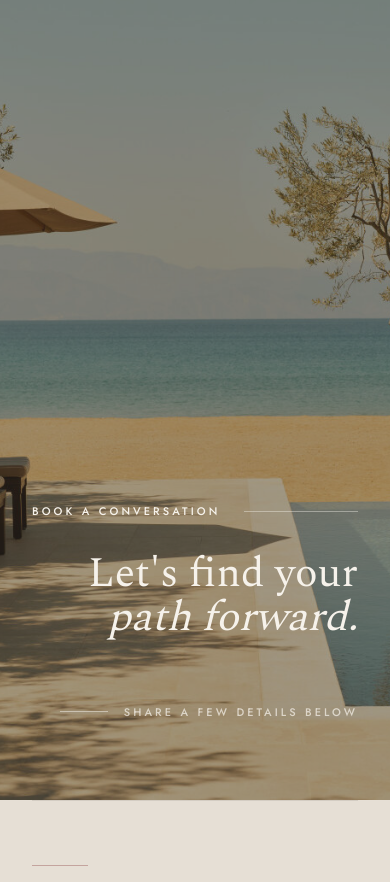
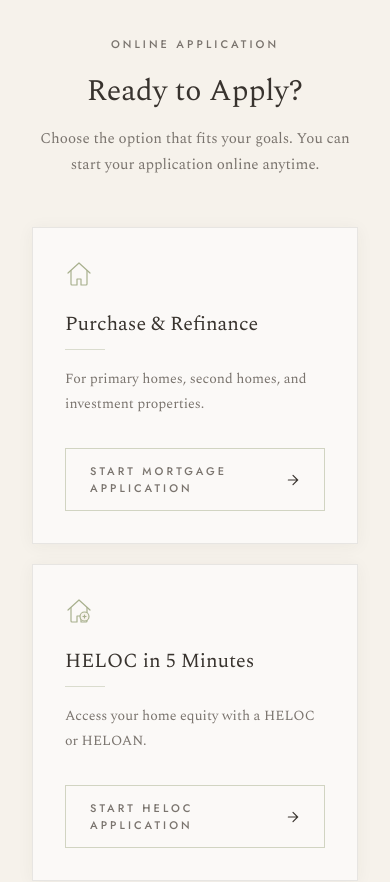
Before and after one commit to jenncko/koast-capital, a Next.js app: page / in a window 390 px wide. Shown: the part 5020-5902 px from the top of the page. Built offline with nearby package versions, Linux system fonts and the light colour scheme.

Commit message:
Add Ready to Apply section with mortgage and HELOC application cards

```diff
--- a/app/page.tsx
+++ b/app/page.tsx
@@ -4,6 +4,7 @@ import AboutMe from '@/components/AboutMe'
 import FundedLoans from '@/components/FundedLoans'
 import LoanPrograms from '@/components/LoanPrograms'
 import ClientReviews from '@/components/ClientReviews'
+import ReadyToApply from '@/components/ReadyToApply'
 import BookConsultation from '@/components/BookConsultation'
 import Footer from '@/components/Footer'
 import ScrollToTop from '@/components/ScrollToTop'
@@ -17,6 +18,7 @@ export default function Home() {
       <FundedLoans />
       <LoanPrograms />
       <ClientReviews />
+      <ReadyToApply />
       <BookConsultation />
       <Footer />
       <ScrollToTop />
--- a/components/Nav.tsx
+++ b/components/Nav.tsx
@@ -8,7 +8,7 @@ const links = [
   { label: 'Funded Loans', href: '#funded' },
   { label: 'Programs', href: '#programs' },
   { label: 'Contact', href: '#book' },
-  { label: 'Apply', href: '#' },
+  { label: 'Apply', href: '#apply' },
 ]
 
 export default function Nav() {
--- /dev/null
+++ b/components/ReadyToApply.tsx
@@ -0,0 +1,130 @@
+'use client'
+
+import { motion } from 'framer-motion'
+
+const cards = [
+  {
+    icon: (
+      <svg width="28" height="28" viewBox="0 0 28 28" fill="none" stroke="#A8B08E" strokeWidth="1.2" strokeLinecap="round" strokeLinejoin="round">
+        <path d="M3 13L14 3l11 10" />
+        <path d="M6 10.5V24a1 1 0 001 1h5v-6h4v6h5a1 1 0 001-1V10.5" />
+      </svg>
+    ),
+    title: 'Purchase & Refinance',
+    description: 'For primary homes, second homes, and investment properties.',
+    buttonLabel: 'Start Mortgage Application',
+    href: 'https://luminlending-apply-jennifer-ko.my1003app.com/register',
+  },
+  {
+    icon: (
+      <svg width="28" height="28" viewBox="0 0 28 28" fill="none" stroke="#A8B08E" strokeWidth="1.2" strokeLinecap="round" strokeLinejoin="round">
+        <path d="M3 13L14 3l11 10" />
+        <path d="M6 10.5V24a1 1 0 001 1h5v-6h4v6h5a1 1 0 001-1V10.5" />
+        <circle cx="19.5" cy="19.5" r="4.5" fill="#F6F2EB" stroke="#A8B08E" strokeWidth="1.2" />
+        <path d="M18 19.5h3M19.5 18v3" />
+      </svg>
+    ),
+    title: 'HELOC in 5 Minutes',
+    description: 'Access your home equity with a HELOC or HELOAN.',
+    buttonLabel: 'Start HELOC Application',
+    href: 'https://heloc.luminlending.com/account/heloc/register?referrer=af6dcf7d-0404-4773-babc-86037f37a537',
+  },
+]
+
+export default function ReadyToApply() {
+  return (
+    <section id="apply" className="py-20 lg:py-28" style={{ backgroundColor: '#F6F2EB' }}>
+      <div className="container-xl">
+
+        {/* Header */}
+        <motion.div
+          initial={{ opacity: 0, y: 16 }}
+          whileInView={{ opacity: 1, y: 0 }}
+          viewport={{ once: true, amount: 0.3 }}
+          transition={{ duration: 0.9, ease: [0.22, 1, 0.36, 1] }}
+          className="text-center mb-12 lg:mb-16"
+        >
+          <p className="eyebrow mb-5">Online Application</p>
+          <h2
+            className="font-serif font-light text-charcoal leading-tight mb-4"
+            style={{ fontSize: 'clamp(30px, 3.5vw, 48px)' }}
+          >
+            Ready to Apply?
+          </h2>
+          <p
+            className="font-serif font-light text-mid mx-auto"
+            style={{ fontSize: 'clamp(15px, 1.2vw, 17px)', lineHeight: '1.75', maxWidth: '480px' }}
+          >
+            Choose the option that fits your goals. You can start your application online anytime.
+          </p>
+        </motion.div>
+
+        {/* Cards */}
+        <div className="grid md:grid-cols-2 gap-5 lg:gap-7 max-w-3xl mx-auto">
+          {cards.map((card, i) => (
+            <motion.div
+              key={card.title}
+              initial={{ opacity: 0, y: 20 }}
+              whileInView={{ opacity: 1, y: 0 }}
+              viewport={{ once: true, amount: 0.2 }}
+              transition={{ duration: 0.8, delay: i * 0.12, ease: [0.22, 1, 0.36, 1] }}
+              className="flex flex-col p-8 lg:p-10 border border-charcoal/10 bg-white/60"
+              style={{ boxShadow: '0 2px 16px rgba(56,51,46,0.05)' }}
+            >
+              {/* Icon */}
+              <div className="mb-6">{card.icon}</div>
+
+              {/* Title */}
+              <h3
+                className="font-serif font-light text-charcoal leading-tight mb-3"
+                style={{ fontSize: 'clamp(20px, 1.8vw, 26px)' }}
+              >
+                {card.title}
+              </h3>
+
+              {/* Divider */}
+              <div className="w-10 h-px bg-sage/40 mb-4" />
+
+              {/* Description */}
+              <p
+                className="font-serif font-light text-mid flex-1 mb-8"
+                style={{ fontSize: '14px', lineHeight: '1.8' }}
+              >
+                {card.description}
+              </p>
+
+              {/* Button */}
+              <a
+                href={card.href}
+                target="_blank"
+                rel="noopener noreferrer"
+                className="group w-full flex items-center justify-between px-6 py-3.5 border border-sage/50 text-charcoal hover:bg-sage hover:border-sage hover:text-cream transition-all duration-300"
+              >
+                <span className="eyebrow">{card.buttonLabel}</span>
+                <svg
+                  width="14" height="14" viewBox="0 0 12 12" fill="none"
+                  stroke="currentColor" strokeWidth="1" strokeLinecap="round"
+                  className="flex-shrink-0 group-hover:translate-x-0.5 transition-transform duration-300"
+                >
+                  <path d="M2 6h8M6 2l4 4-4 4" />
+                </svg>
+              </a>
+            </motion.div>
+          ))}
+        </div>
+
+        {/* Footer note */}
+        <motion.p
+          initial={{ opacity: 0 }}
+          whileInView={{ opacity: 1 }}
+          viewport={{ once: true, amount: 0.5 }}
+          transition={{ duration: 0.8, delay: 0.3 }}
+          className="eyebrow text-charcoal/25 text-center mt-10"
+        >
+          Secure. Easy. Your information is kept confidential.
+        </motion.p>
+
+      </div>
+    </section>
+  )
+}
```
